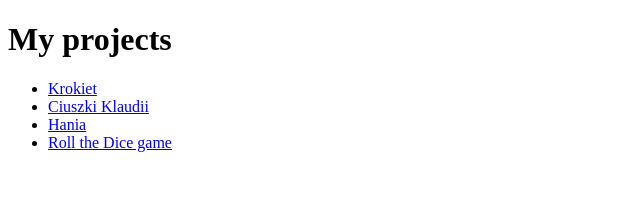
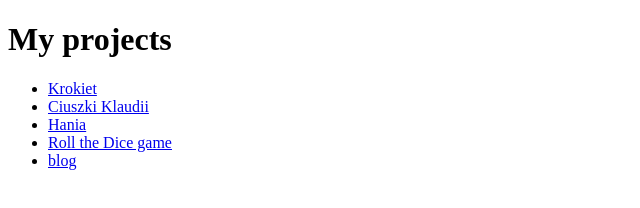
Before and after one commit to wojtekdawidczyk/my-proj, a plain HTML site: page index.html in a window 1280 px wide. Shown: the full height of the page, 0-640 px from the left. Drawn offline with Linux system fonts and the light colour scheme.

Commit message:
add blog project

```diff
--- a/index.html
+++ b/index.html
@@ -12,6 +12,9 @@
       <li><a href="https://wojtekdawidczyk.github.io/Ciuszki-Klaudii/">Ciuszki Klaudii</a></li>
       <li><a href="https://wojtekdawidczyk.github.io/Hania.com">Hania</a></li>
       <li><a href="https://wojtekdawidczyk.github.io/RollTheDice/">Roll the Dice game</a></li>
+      <li><a href="https://evening-headland-55846.herokuapp.com/">blog</a></li>
+
+
     </ul>
 
   </body>
```
